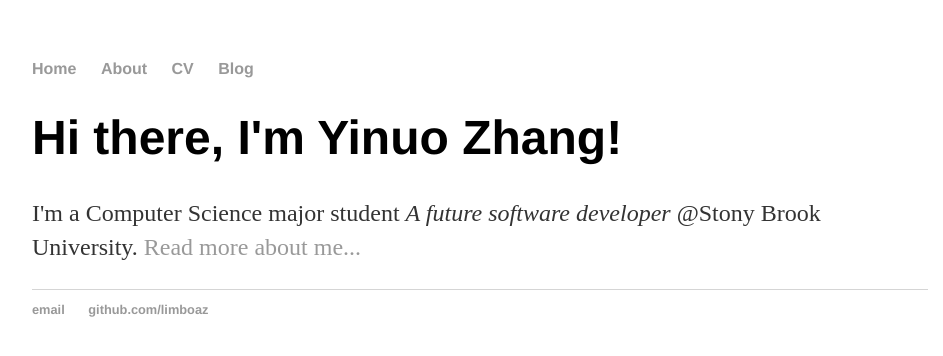
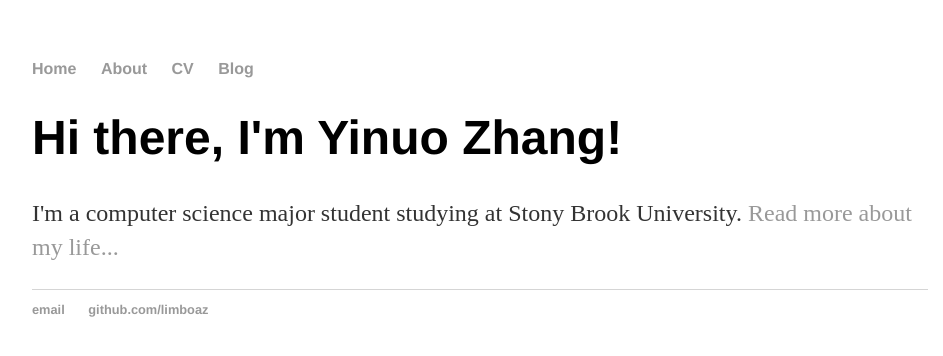
Before and after one commit to limboaz/limboaz.github.io, a Jekyll site: the page built from index.html, in a window 1280 px wide. Shown: the top 356 px of the page, without its empty margins (160-1103 px from the left). Built offline with Jekyll 4.4.1, drawn with Linux system fonts in a browser that asks for light colours.

Commit message:
Update index.html
Applying the default layout.

```diff
--- a/index.html
+++ b/index.html
@@ -1,30 +1,8 @@
-<!DOCTYPE html>
-<html>
-	<head>
-		<title>Yinuo Zhang</title>
-		<!-- link to main stylesheet -->
-		<link rel="stylesheet" type="text/css" href="/css/main.css">
-	</head>
-	<body>
-		<nav>
-    		<ul>
-        		<li><a href="/">Home</a></li>
-	        	<li><a href="/about">About</a></li>
-        		<li><a href="/cv">CV</a></li>
-        		<li><a href="/blog">Blog</a></li>
-    		</ul>
-		</nav>
-		<div class="container">
-    		<div class="blurb">
-        		<h1>Hi there, I'm Yinuo Zhang!</h1>
-				<p>I'm a Computer Science major student <em>A future software developer</em> @Stony Brook University. <a href="/about">Read more about me...</a></p>
-    		</div><!-- /.blurb -->
-		</div><!-- /.container -->
-		<footer>
-    		<ul>
-        		<li><a href="mailto:yinuozh007@gmail.com">email</a></li>
-        		<li><a href="https://github.com/limboaz">github.com/limboaz</a></li>
-			</ul>
-		</footer>
-	</body>
-</html>
+---
+layout: default
+title: Yinuo Zhang
+---
+<div class="blurb">
+	<h1>Hi there, I'm Yinuo Zhang!</h1>
+	<p>I'm a computer science major student studying at Stony Brook University. <a href="/about">Read more about my life...</a></p>
+</div><!-- /.blurb -->
```
